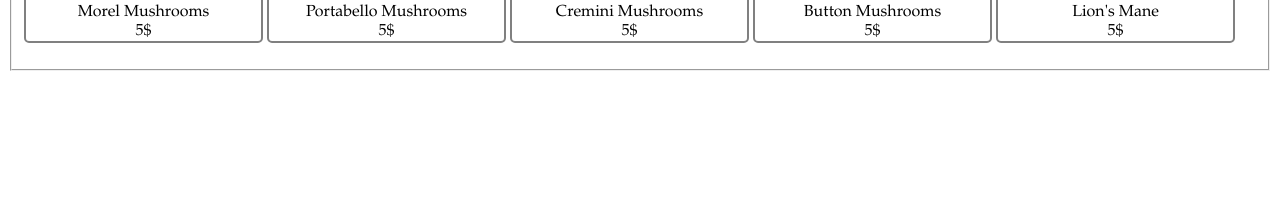
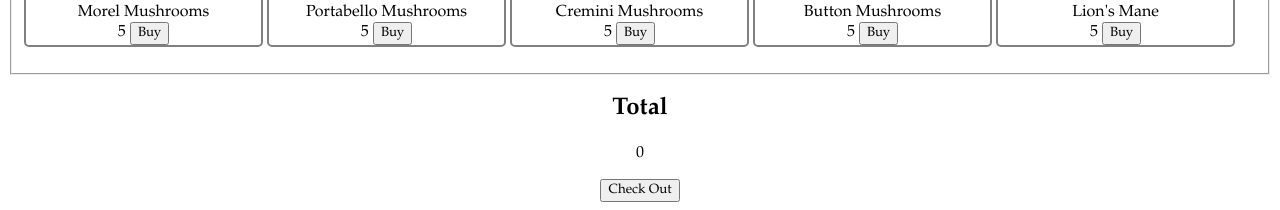
Before and after one commit to Danz009/Test-Website, a plain HTML site: page index.html in a window 1280 px wide. Shown: the part 660-870 px from the top of the page. Before the commit the page ends 800 px from the top, so only its background shows below. Drawn offline with Linux system fonts and the light colour scheme.

Commit message:
Added js

```diff
--- a/index.html
+++ b/index.html
@@ -4,8 +4,9 @@
     <meta charset="UTF-8" />
     <meta name="viewport" content="width=device-width, initial-scale=1.0" />
     <meta name="description" content="" />
-    <title></title>
+    <title>Mushroom E-Shop</title>
     <link rel="stylesheet" href="styles.css" />
+    <script src="script.js" defer></script>
   </head>
 <body>
   <main id="main">
@@ -26,29 +27,39 @@
       <div class="item">
         <img src="https://food.fnr.sndimg.com/content/dam/images/food/unsized/2014/8/23/0/fnd_Morel-Mushrooms-Thinkstock_s4x3.jpg"/>
         <span class="caption">Morel Mushrooms</span>
-        <span class="price">5$</span>
+        <span id="MorelPrice" value="5" class="price">5</span>
+        <button id="MorelMushrooms">Buy</button>
       </div>
       <div class="item">
         <img src="https://freshgenfoods.com/wp-content/uploads/2022/04/Portobeloo-Mushroom-.jpeg"/>
         <span class="caption">Portabello Mushrooms</span>
-        <span class="price">5$</span>
+        <span id="PortabelloPrice" value="5" class="price">5</span>
+        <button id="PortabelloMushrooms">Buy</button>
       </div>
       <div class="item">
         <img src="https://m.media-amazon.com/images/I/51JP1XQScAL.jpg"/>
         <span class="caption">Cremini Mushrooms</span>
-        <span class="price">5$</span>
+        <span id="CreminiPrice" value="5" class="price">5</span>
+        <button id="CreminiMushrooms">Buy</button>
       </div>
       <div class="item">
         <img src="https://veggies.my/cdn/shop/products/fresh-button-mushroom-500x500.jpg?v=1605449457"/>
         <span class="caption">Button Mushrooms</span>
-        <span class="price">5$</span>
+        <span id="ButtonPrice" value="5" class="price">5</span>
+        <button id="ButtonMushrooms">Buy</button>
       </div>
       <div class="item">
         <img src="https://contenthandler-raleys.fieldera.com/prod/298802/1/0/0/10702596-Main.jpg"/>
         <span class="caption">Lion's Mane</span>
-        <span class="price">5$</span>
+        <span id="LionsManePrice" value="5" class="price">5</span>
+        <button id="LionsMane">Buy</button>
       </div>
     </fieldset>
+  </div>
+  <div class="total">
+    <h2>Total</h2>
+    <p id="counter" class="total" value="">0</p>
+    <button id="CheckOut">Check Out</button>
   </div>
   </main>
 </body>
--- /dev/null
+++ b/script.js
@@ -0,0 +1,37 @@
+// Initial counter value
+
+let prices = document.querySelectorAll('.price')
+let counterValue = document.getElementById('counter');
+
+prices.forEach(el => {
+    el.addEventListener('click', function() {
+        counterValue.value = counterValue.value + el.innerText;
+    });
+});
+
+// Function to handle button click and update counter value
+// function incrementCounter(p) {
+//     counterValue+=p;
+//     document.getElementById('counter').textContent = counterValue;
+// }
+
+// Add event listener to the button
+// document.getElementById('MorelMushrooms').addEventListener('click', function() {
+//     incrementCounter(5);
+// });
+
+// document.getElementById('PortabelloMushrooms').addEventListener('click', function() {
+//     incrementCounter(5);
+// });
+
+// document.getElementById('CreminiMushrooms').addEventListener('click', function() {
+//     incrementCounter(5);
+// });
+
+// document.getElementById('ButtonMushrooms').addEventListener('click', function() {
+//     incrementCounter(5);
+// });
+
+// document.getElementById('LionsMane').addEventListener('click', function() {
+//     incrementCounter(5);
+// });
--- a/styles.css
+++ b/styles.css
@@ -43,3 +43,7 @@ img {
     vertical-align: top;
     color: #fff;
 }
+
+.total {
+    text-align: center;
+}
```
